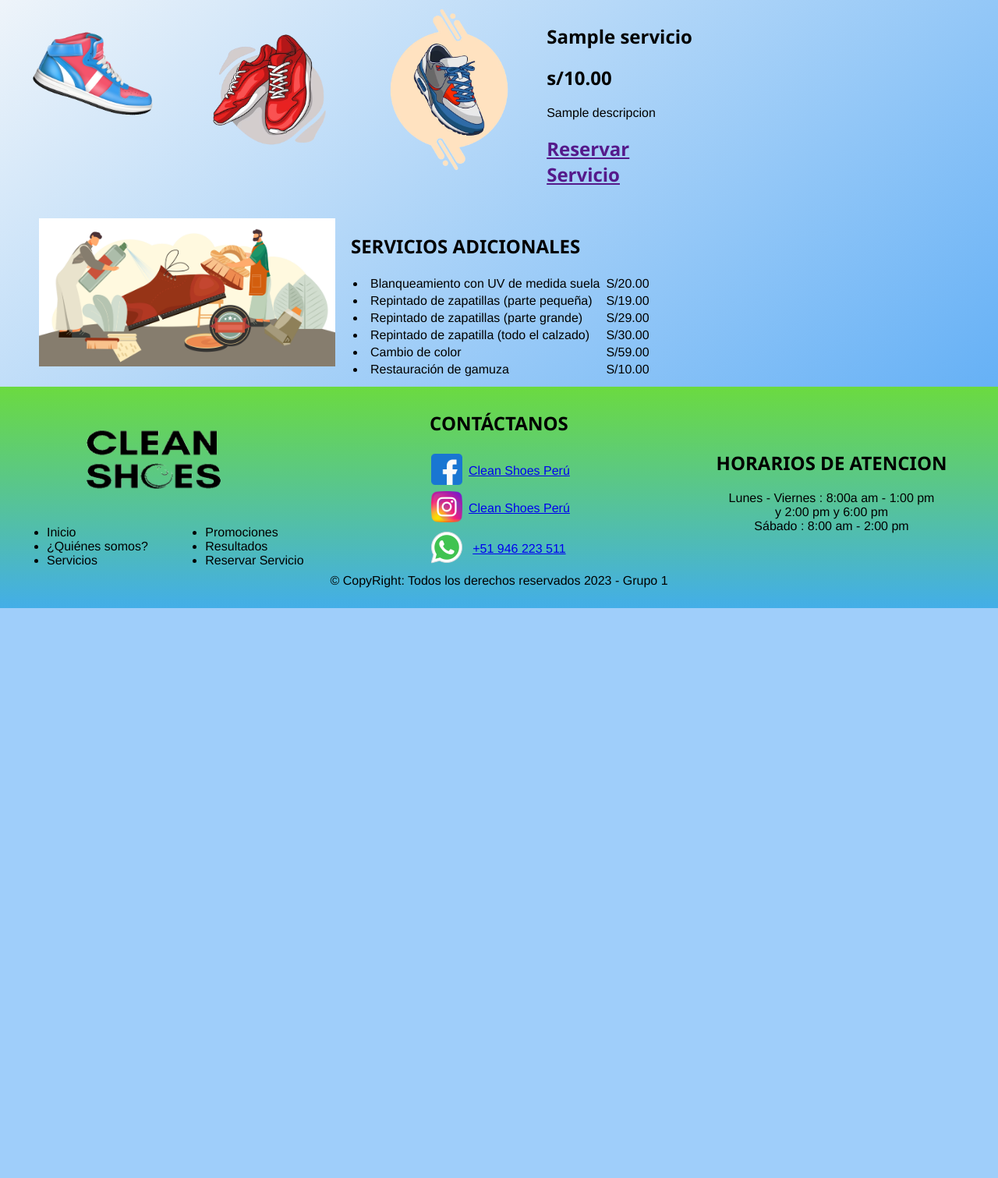
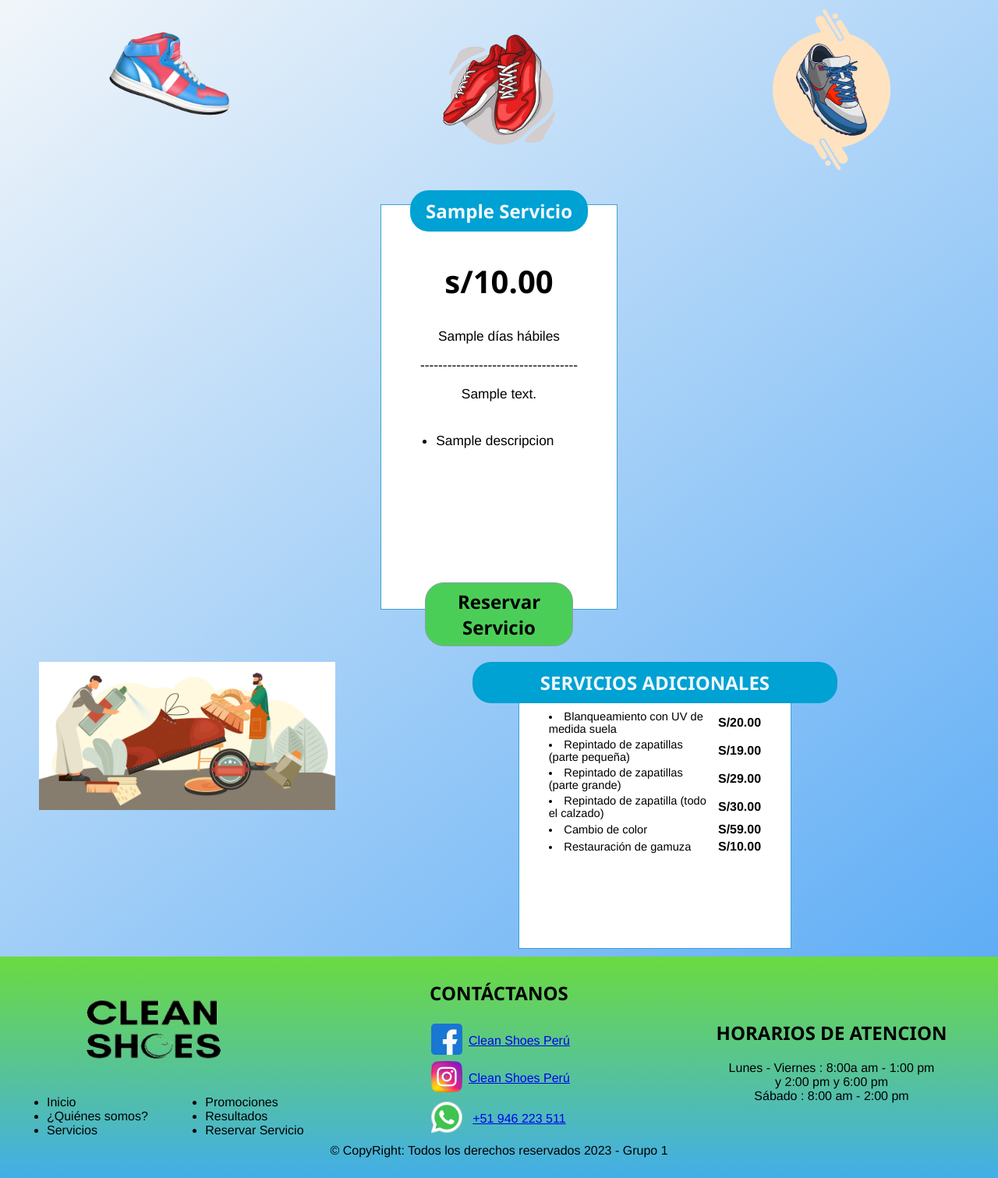
Before and after one commit to NemiasVasquez/CleanShoes, a PHP site: template Views/Servicios.php in a window 1280 px wide. Shown: the part 130-1641 px from the top of the page at 78% size. Before the commit the page ends 910 px from the top, so only its background shows below. Run offline with PHP 8.4, Linux system fonts and the light colour scheme; the template is opened without the code that fills it: most values are stand-ins (such as "Sample title", 1, 10 or a date in 2020).

Commit message:
Actualizar CleanShoes - Servicios

```diff
--- a/Style/Servicios_Style.css
+++ b/Style/Servicios_Style.css
@@ -1,21 +1,35 @@
 
 /***** MAIN ****/
 
-#imagen-zapatilla{
-    display: none;
+/* Sección 1 */
+.caja-General{
+    display: flex;
+    flex-flow: column;
     justify-content: center;
 }
 
-.caja-zapatilla{
+.bloque_Imagenes{
     display: flex;
-    flex-flow: column;
-    align-items: center;
-    height:  400px;
-    max-width: 260px;
+    flex-flow: row;
+    justify-content: space-around;
 }
 
-.caja-zapatilla-l{
-    display: none;
+.caja-zapatilla-1{
+    align-items: center;
+    max-width: 460px;
+}
+
+/* Sección 2 - Servicios */
+
+.bloque_Servicios{
+    display: flex;
+    flex-flow: row;
+    justify-content: space-evenly;
+}
+
+.caja-servicio{
+    width: 400px;
+    max-width: 400px;
 }
 
 .cajita-tituloLavado{
@@ -43,16 +57,16 @@
 
 .cajita-descripcion p{
     text-align: center;
-    font-size: 15pt;
+    font-size: 13pt;
     margin: -1px 0;
 }
 
-.cajita-lista-descripcion ul{
+.cajita-descripcion ul{
     margin: 40px 10% 100px 10%;
-    font-size: 15pt;
+    font-size: 13pt;
 }
 
-.cajita-lista-descripcion ul li{
+.cajita-descripcion ul li{
     margin: 5px 0;
 }
 
@@ -61,7 +75,7 @@
     border: #3fa0d4 1px solid;
     max-width: 80%;
     margin: 0 auto;
-    height: 540px;
+    height: 520px;
 }
 
 .cajita-reservarServicio{
@@ -108,283 +122,3 @@
     font-weight: bold;
     font-size: 12pt;
 }
-
-/********************/
-@media only screen and (min-width:600px){
-    .col-s-1{width: 8.33%;}
-        .col-s-2{width: 16.66%;}
-        .col-s-3{width: 25%;}
-        .col-s-4{width: 33.33%;}
-        .col-s-5{width: 41.66%}
-        .col-s-6{width: 50%;}
-        .col-s-7{width: 58.33%;}
-        .col-s-8{width: 66.66%;}
-        .col-s-9{width: 75%;}
-        .col-s-10{width: 83.33%;}
-        .col-s-11{width: 91.66%;}
-        .col-s-12{width: 100%;}
-
-    /*SERVICIOS 600*/
-
-
-    .caja-zapatilla-1{
-        margin-top: 20px;
-        display: flex;
-        justify-content: center;
-        text-align: center;
-    }
-
-    .caja-zapatilla-l{
-        display: inline-block;
-        margin-top: 20px;
-        display: flex;
-        justify-content: center;
-        text-align: center;
-    }
-
-    #imagen-zapatilla{
-        display: flex;
-        justify-content: center;
-    }
-
-    .cajita-tituloLavado{
-        margin-bottom: -25px;
-    }
-
-    .cajita-tituloLavado h2{
-        padding: 18px 0;
-        border-radius: 1.5em;
-        max-width: 60%;
-        font-size: 0.8em;
-    }
-    .cajita-precio h2{
-        font-size: 1.2em;
-        margin-top: 40px;
-    }
-
-    .cajita-descripcion p{
-        font-size: 10pt;
-    }
-
-    .cajita-lista-descripcion ul{
-        margin: 20px 10% 100px 10%;
-        font-size: 10pt;
-    }
-
-    .cajitainfo-lavado{
-        height: 350px;
-    }
-
-    .cajita-reservarServicio{
-        margin-top: -28px;
-    }
-
-    /*SERVICIOS ADICIONALES*/
-
-    .cajita-lista-adicional{
-        max-width: 90%;
-        padding: 5px 20px ;
-        height: 180px;
-        width: 400px;
-    }
-
-    .cajita-reservarServicio h2{
-        font-size: 1em;
-    }
-
-    #precio{
-        font-weight: bold;
-        font-size: 9pt;
-    }
-
-    #text-lista{
-        font-size: 11px;
-    }
-
-}
-
-/*768*
-/***********************/
-@media only screen and (min-width:768px){
-    .col-m-1{width: 8.33%;}
-    .col-m-2{width: 16.66%;}
-    .col-m-3{width: 25%;}
-    .col-m-4{width: 33.33%;}
-    .col-m-5{width: 41.66%}
-    .col-m-6{width: 50%;}
-    .col-m-7{width: 58.33%;}
-    .col-m-8{width: 66.66%;}
-    .col-m-9{width: 75%;}
-    .col-m-10{width: 83.33%;}
-    .col-m-11{width: 91.66%;}
-    .col-m-12{width: 100%;}
-
-
-        /*SERVICIOS 768*/
-
-
-    .caja-zapatilla-1{
-        margin-top: 50px;
-    }
-
-    .caja-zapatilla-l{
-        margin-top: 80px;
-    }
-
-    .caja-zapatilla{
-        display: flex;
-        flex-flow: column;
-        align-items: center;
-        height:  400px;
-        max-width: 260px;
-    }
-
-    .cajita-tituloLavado h2{
-        font-size: 1.2em;
-    }
-    .cajita-precio h2{
-        font-size: 1.8em;
-        text-align: center;
-        font-weight: bold;
-        margin-top: 60px;
-    }
-
-    .cajita-descripcion p{
-        font-size: 12pt;
-    }
-
-    .cajita-lista-descripcion ul{
-        font-size: 12pt;
-    }
-
-    .cajitainfo-lavado{
-        height: 400px;
-    }
-
-    /*SERVICIOS ADICIONALES*/
-
-    .cajita-lista-adicional{
-        padding: 0 20px ;
-        height: 200px;
-        width: 580px;
-    }
-
-    .cajita-reservarServicio h2{
-        font-size: 1.2em;
-    }
-
-    #precio{
-        font-size: 12pt;
-    }
-
-    #text-lista{
-        font-size: 16px;
-    }
-
-}
-
-
-@media only screen and (min-width:1200px){
-    .col-l-1{width: 8.33%;}
-    .col-l-2{width: 16.66%;}
-    .col-l-3{width: 25%;}
-    .col-l-4{width: 33.33%;}
-    .col-l-5{width: 41.66%}
-    .col-l-6{width: 50%;}
-    .col-l-7{width: 58.33%;}
-    .col-l-8{width: 66.66%;}
-    .col-l-9{width: 75%;}
-    .col-l-10{width: 83.33%;}
-    .col-l-11{width: 91.66%;}
-    .col-l-12{width: 100%;}
-
-    .row1::after{
-        display: none;
-    }
-
-    .caja-zapatilla-l{
-        display: none;
-    }
-
-    /*SERVICIOS 1200*/
-
-
-    #imagen-zapatilla{
-        display: flex;
-        justify-content: center;
-    }
-
-    .caja-zapatilla{
-        height:  400px;
-        max-width: 260px;
-    }
-
-    .cajita-tituloLavado{
-        position: relative;
-        margin-bottom: -35px;
-    }
-
-    .cajita-tituloLavado h2{
-        padding: 10px 0;
-        border-radius: 1em;
-        font-size: 1.5em;
-    }
-
-    .cajita-precio h2{
-        font-size: 2em;
-    }
-
-    .cajita-descripcion p{
-        font-size: 15pt;
-    }
-
-    .cajita-lista-descripcion ul{
-        font-size: 15pt;
-    }
-
-    .cajitainfo-lavado{
-        height: 500px;
-    }
-
-    /*SERVICIOS ADICIONALES*/
-
-    .cajita-lista-adicional{
-        padding: 15px 20px ;
-        max-width: 100%;
-        height: 250px;
-        width: 580px;
-    }
-
-    .cajita-adicional{
-        max-width: 85%;
-        justify-content: center;
-        text-align: center;
-    }
-
-    .caja-imagenAdicional{
-        margin: left;
-    }
-
-    #imagen-adicional{
-        margin-left: 40%;
-    }
-    .caja-General{
-        margin-top: 0;
-    }
-    .caja-imagenAdicional{
-        margin-top: 110px;
-    }
-
-    .cajita-lista-adicional table{
-        font-size: 15pt;
-    }
-
-    #precio{
-        font-size: 15pt;
-    }
-
-    .caja-adicionales{
-        margin-top: 70px;
-    }
-
-}
--- a/Views/Servicios.php
+++ b/Views/Servicios.php
@@ -7,7 +7,7 @@
     <?php include 'Plantillas/Favicon.php'; ?>
     <?php include 'Plantillas/Links.php'; ?>
 
-    <link rel="stylessheet" href="Style/Servicios_Style.css">
+    <link rel="stylesheet" href="Style/Servicios_Style.css">
 
     <title>Servicios / Clean Shoes</title>
 </head>
@@ -19,28 +19,22 @@
         <div class="row caja-General">
             <div class="bloque_Imagenes">
                 <div class="col-3 col-s-6 col-m-6 col-l-3 caja-zapatilla-1">
-                    <div class="caja-zapatilla" id="imagen-zapatilla">
-                        <img src="Imagenes/Servicios/zapatilla.png" alt="">
-                    </div>
+                    <img src="Imagenes/Servicios/zapatilla.png" alt="Zapatilla azul con rojo">
                 </div>
 
                 <div class="col-3 col-s-6 col-m-6 caja-zapatilla-l">
-                    <div class="caja-zapatilla" id="imagen-zapatilla">
-                        <img src="Imagenes/Servicios/zapatillas2-PhotoRoom.png-PhotoRoom.png" alt="">
-                    </div>
+                    <img src="Imagenes/Servicios/zapatillas2-PhotoRoom.png-PhotoRoom.png" alt="Zapatilla roja">
                 </div>
 
                 <div class="col-3 col-s-6 col-m-6 caja-zapatilla-l">
-                    <div class="caja-zapatilla" id="imagen-zapatilla ">
-                        <img src="Imagenes/Servicios/zapatillas3-PhotoRoom.png-PhotoRoom.png" alt="">
-                    </div>
+                    <img src="Imagenes/Servicios/zapatillas3-PhotoRoom.png-PhotoRoom.png" alt="Zapatilla azul con rojo y fondo crema">
                 </div>
             </div>
 
-            <div>
+            <div class="bloque_Servicios">
                 <?php foreach($data["Servicio"] as $S) {?>
                     <div class="interior">
-                        <div class="col-3 col-s-6 col-m-6 col-l-3 caja-servicios">
+                        <div class="col-3 col-s-6 col-m-6 col-l-3 caja-servicio">
                             <div class="cajita-tituloLavado">
                                 <h2><?php echo $S["nombre"]; ?></h2>
                             </div>
@@ -50,9 +44,20 @@
                                     <h2> s/<?php echo $S["precio"]; ?>.00</h2>
                                 </div>
                                 <div class="cajita-descripcion">
+                                    <p>
+                                        <?php echo $S["tiempo_estimado_entrega"] ?> días hábiles
+                                    </p>
+                                    <br>
+                                    <p> ----------------------------------- </p>
+                                    <br>
+                                    <p>
+                                        <?php echo $S["descripcion_Simple"] ?>
+                                    </p>
+                                    <ul>
                                     <?php foreach ($S["Descripcion"] as $P){  ?>
-                                        <p> <?php echo $P["nombre"] ?></p>
+                                        <li> <?php echo $P["nombre"] ?></li>
                                     <?php } ?>
+                                    </ul>
                                 </div>
 
                             </div>
```
